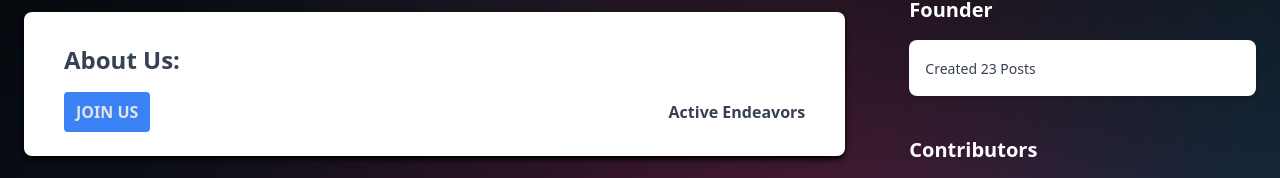
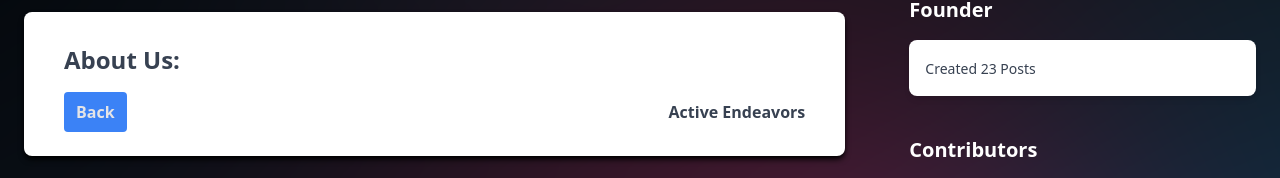
Before and after one commit to nephh/project-3, a React (Vite) app in the folder client/: page /community/1 in a window 1280 px wide. Shown: the part 104-282 px from the top of the page. Built offline with nearby package versions, Linux system fonts and the light colour scheme; no server answers.

Commit message:
temp back btn

```diff
--- a/client/src/pages/Community.jsx
+++ b/client/src/pages/Community.jsx
@@ -24,6 +24,10 @@ export default function Community() {
     }
   }, [])
 
+  const handleGoBack = () => {
+    window.history.back(); // Navigate back to the previous route
+  };
+
   return (
     <div className="overflow-x-hidden h-screen">
       <div className="px-6 py-8">
@@ -49,12 +53,12 @@ export default function Community() {
                   </p>
                 </div>
                 <div className="mt-4 flex items-center justify-between">
-                  <a
-                    href="#"
+                  <button
+                    onClick={handleGoBack}
                     className="text-l rounded bg-blue-500 px-3 py-2 font-bold text-zinc-200 hover:scale-110 hover:duration-700 hover:ease-in-out"
                   >
-                    JOIN US
-                  </a>
+                    Back
+                  </button>
                   <p className="font-bold text-gray-700">{community.endeavorCount} Active Endeavors</p>
                 </div>
               </div>
```
